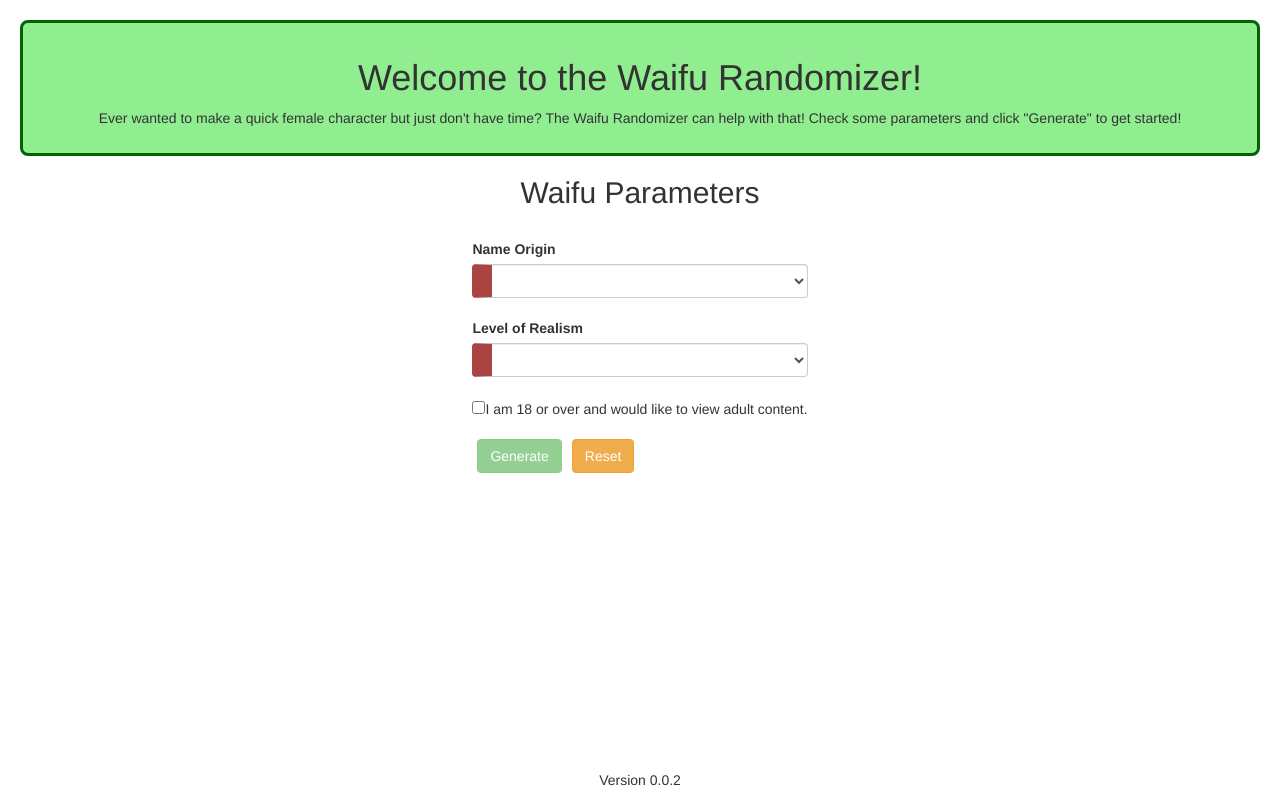
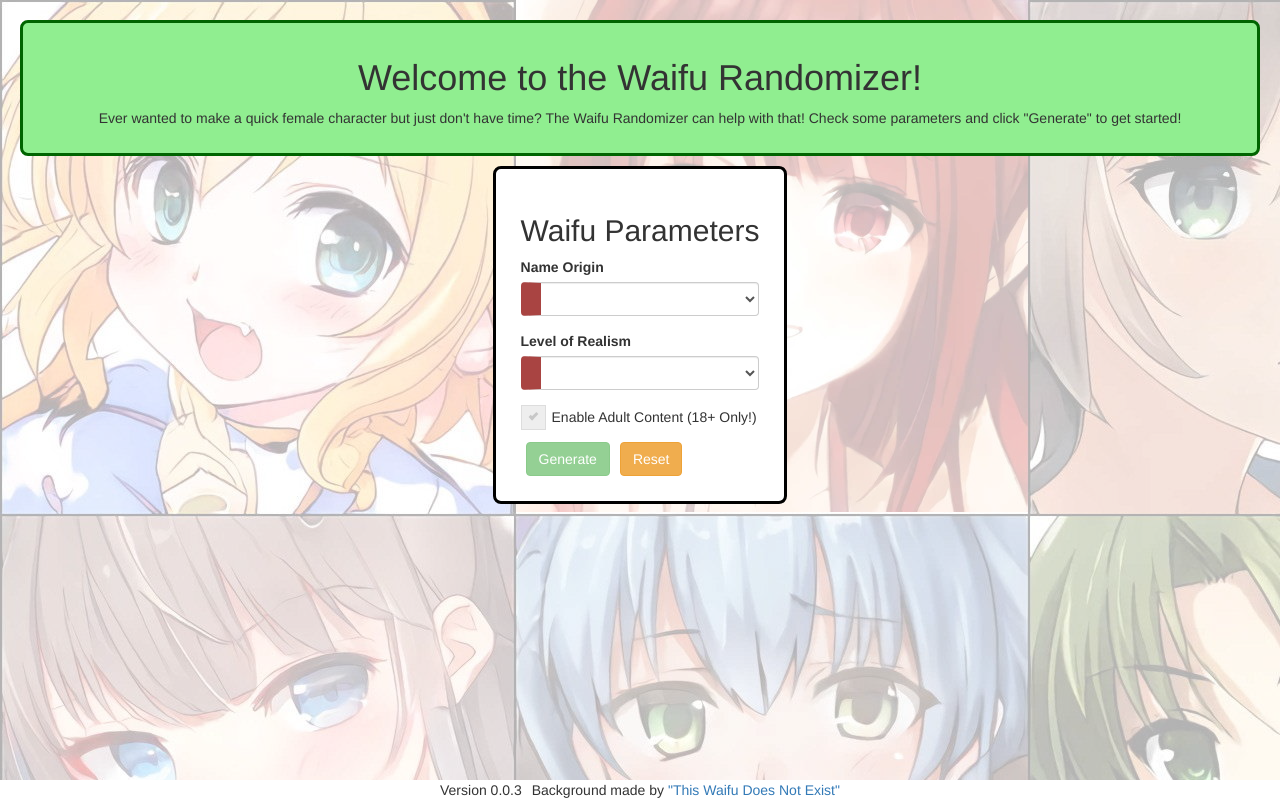
Before and after one commit to Amehynda/waifu-randomizer, an Angular app: page / in a window 1280 px wide. Built offline with nearby package versions, Linux system fonts and the light colour scheme.

Commit message:
New CSS updates, made better futanari function

```diff
--- a/src/app/app.component.html
+++ b/src/app/app.component.html
@@ -8,5 +8,6 @@
 </div>
 <router-outlet></router-outlet>
 <footer>
-  <p>Version {{ version }}</p>
+  <span>Version {{ version }}</span>
+  <span>Background made by <a href="https://www.thiswaifudoesnotexist.net/">"This Waifu Does Not Exist"</a></span>
 </footer>
--- a/src/app/app.component.ts
+++ b/src/app/app.component.ts
@@ -7,5 +7,5 @@ import { Component } from '@angular/core';
 })
 export class AppComponent {
   title = 'Waifu Randomizer';
-  version = '0.0.2';
+  version = '0.0.3';
 }
--- a/src/app/random-service.service.ts
+++ b/src/app/random-service.service.ts
@@ -66,7 +66,9 @@ export class RandomService {
     this.makeBody();
     this.makeBirthday();
     this.makeJob();
+    this.makePersonality();
     this.makeFeatures();
+    this.sizeRandomizer();
     this.displayWaifu = true;
     this.router.navigateByUrl('result');
   }
@@ -144,6 +146,20 @@ export class RandomService {
     }
   }
 
+  // Generate a personality
+  makePersonality() {
+    this.myWaifu.personality = this.personalityJSON.personalityTypes[Math.floor(Math.random() * (this.personalityJSON.personalityTypes.length))].personality;
+  }
+
+  // If the waifu is a futanari, randomize how big they are
+  sizeRandomizer() {
+    if (this.myWaifu.extras.includes('Futanari')) {
+      const size = Math.floor(Math.random() * (35 - 10) + 10);
+      this.myWaifu.extras[this.myWaifu.extras.indexOf('Futanari')] += ' ' + '(' + size + ' cm' + ')';
+    }
+    return;
+  }
+
   // Appends a series of features to the myWaifu object
   makeFeatures() {
     const extraArray = [];
@@ -179,8 +195,7 @@ export class RandomService {
       for (let i = 0; i < 3;) {
         const entryToBeAdded = this.otherFeaturesJSON.adultFeatures[Math.floor(Math.random() * (this.otherFeaturesJSON.adultFeatures.length))].feature;
         const checkIfDupe = extraArray.includes(entryToBeAdded);
-        const checkIfFutanari = extraArray.includes('futanari');
-        if (!checkIfDupe && !checkIfFutanari) {
+        if (!checkIfDupe) {
           extraArray.push(entryToBeAdded);
           i++;
         }
--- a/src/app/waifu-init/waifu-init.component.html
+++ b/src/app/waifu-init/waifu-init.component.html
@@ -1,6 +1,6 @@
 <div class="component-container">
-  <h2>Waifu Parameters</h2>
   <form (ngSubmit)="onSubmit()" id="waifuForm" #waifuForm="ngForm">
+    <h2>Waifu Parameters</h2>
     <div class="form-group component-child">
       <label for="name">Name Origin</label>
       <select placeholder="Choose..." class="form-control" id="name" #name="ngModel" name="name" [(ngModel)]="selectedNameRegion" required>
@@ -14,8 +14,11 @@
       </select>
     </div>
     <div class="form-group component-child">
-      <input type="checkbox" name="adultcontent" id="adult" #adult=ngModel [(ngModel)]="this.adultEnabled">
-      <span>I am 18 or over and would like to view adult content.</span>
+      <div class="check-container">
+        <input type="checkbox" name="adultcontent" id="adult" #adult="ngModel" [(ngModel)]="this.adultEnabled">
+        <label for="adult"></label>
+        <span class="checkbox-text">Enable Adult Content (18+ Only!)</span>
+      </div>
     </div>
     <div class="component-child">
       <button type="submit" class="input-btn btn btn-success" [disabled]="!waifuForm.form.valid">Generate</button>
--- a/src/app/waifu-init/waifu-init.component.ts
+++ b/src/app/waifu-init/waifu-init.component.ts
@@ -29,7 +29,7 @@ export class WaifuInitComponent implements OnInit {
       id: 1
     },
     {
-      label: 'Some Fantasy Elements',
+      label: 'Semi-Realistic',
       id: 2
     },
     {
--- a/src/app/waifu-output/waifu-output.component.html
+++ b/src/app/waifu-output/waifu-output.component.html
@@ -1,11 +1,12 @@
 <div class="component-container">
   <div *ngIf="display" class="component-child result-container">
-      <div class="body">
+      <div class="waifu-body result-child">
         <h2>{{ name }}</h2>
         <p><b>Age:</b> {{ age }}</p>
         <p><b>Birthday:</b> {{ birthday }}</p>
         <p *ngIf="species != 'Human';"><b>Species: </b>{{ species }}</p>
         <p><b>Occupation:</b> {{ occupation }}</p>
+        <p><b>Personality:</b> {{ personality }}</p>
         <p><b>Height:</b> {{ height }} cm</p>
         <p><b>Bust:</b> {{ bust }} cm</p>
         <p><b>Weight:</b> {{ weight }} kg</p>
@@ -14,17 +15,22 @@
         <p><b>Eye Color:</b> {{ eyeColor }}</p>
         <p><b>Skintone:</b> {{ skintone }}</p>
       </div>
-        <div class="details">
-          <h3>Details:</h3>
+      <div class="waifu-details result-child">
+        <h2>Details</h2>
         <div *ngFor="let detail of details">
-            <p>{{ detail }}</p>
+          <ul>
+            <li>{{ detail }}</li>
+          </ul>
+        </div>
+      </div>
+      <div class="button-container result-child">
+          <button class="btn btn-primary" (click)="newWaifu();">Make A New Waifu</button>
+      </div>
+  </div>
+  <div class="component-child no-waifu" *ngIf="!display">
+    <p>There's nothing here! Make a new waifu by clicking on the button below.</p>
+    <div class="button-container">
+        <button class="btn btn-primary" (click)="newWaifu();">New Waifu</button>
     </div>
   </div>
 </div>
-  <div class="component-child" *ngIf="!display">
-    <p>There's nothing here! Make a new waifu by clicking on the button below.</p>
-  </div>
-</div>
-<div class="button-container">
-    <button class="btn btn-primary" (click)="newWaifu();">New Waifu</button>
-</div>
--- a/src/app/waifu-output/waifu-output.component.ts
+++ b/src/app/waifu-output/waifu-output.component.ts
@@ -21,6 +21,7 @@ export class WaifuOutputComponent implements OnInit {
   bust = 80;
   weight = 65;
   details = [];
+  personality = null;
   hairColor = null;
   hairStyle = null;
   eyeColor = null;
@@ -32,6 +33,7 @@ export class WaifuOutputComponent implements OnInit {
     this.name = this.randomService.myWaifu.firstName + ' ' + this.randomService.myWaifu.lastName;
     this.age = this.randomService.myWaifu.age;
     this.occupation = this.randomService.myWaifu.occupation;
+    this.personality = this.randomService.myWaifu.personality;
     this.hairColor = this.randomService.myWaifu.haircolor;
     this.hairStyle = this.randomService.myWaifu.hairstyle;
     this.skintone = this.randomService.myWaifu.skintone;
--- a/src/assets/occupations.json
+++ b/src/assets/occupations.json
@@ -62,7 +62,19 @@
 			"occupation": "Porn Star"
 		},
 		{
-			"occupation": "Naturalist"
+			"occupation": "Nudist Colony Leader"
+		},
+    {
+			"occupation": "Therapist"
+		},
+		{
+			"occupation": "Office Worker"
+		},
+		{
+			"occupation": "Professional Gamer"
+		},
+		{
+			"occupation": "Web Designer"
 		},
 		{
 			"occupation": "Maid"
--- a/src/assets/otherFeatures.json
+++ b/src/assets/otherFeatures.json
@@ -71,7 +71,7 @@
 			"feature": "Looking at ways to upload her brain into a robot"
 		},
 		{
-			"feature": "White-hat hacker who steals from shady companies"
+			"feature": "Grey-hat hacker who steals from shady companies"
 		},
 		{
 			"feature": "Uses solar panels to stay off the electrical grid"
@@ -83,7 +83,7 @@
 			"feature": "Has an RFID chip embedded in her hand to unlock her front door"
 		},
 		{
-			"feature": "Has implants to help her use her computer"
+			"feature": "Has special electronic implants to help her use her computer"
 		}
 	],
 	"animeFeatures": [
@@ -101,6 +101,12 @@
 		},
 		{
 			"feature": "Is secretly a magical girl"
+		},
+		{
+			"feature": "Is being followed by a mysterious spirit"
+		},
+		{
+			"feature": "Has traveled from the future to obtain an obscure anime DVD"
 		}
 	],
 	"normalAdultFeatures": [
@@ -129,7 +135,7 @@
 			"feature": "Collects weird sex toys"
 		},
 		{
-			"feature": "Has really big nipples"
+			"feature": "Lactates"
 		},
 		{
 			"feature": "Has inverted nipples"
@@ -152,13 +158,10 @@
 			"feature": "Heavily pregnant"
 		},
 		{
-			"feature": "Average-sized futanari"
+			"feature": "Futanari"
 		},
 		{
-			"feature": "Small futanari"
-		},
-		{
-			"feature": "Well-endowed futanari"
+			"feature": "Futanari"
 		},
 		{
 			"feature": "Likes anal sex"
@@ -182,7 +185,7 @@
 			"feature": "Collects weird sex toys"
 		},
 		{
-			"feature": "Has really big nipples"
+			"feature": "Lactates"
 		},
 		{
 			"feature": "Has inverted nipples"
--- a/src/index.html
+++ b/src/index.html
@@ -9,6 +9,6 @@
   <link rel="icon" type="image/x-icon" href="favicon.ico">
 </head>
 <body>
-  <app-root>Loading...</app-root>
+  <app-root>Firing up the generators...</app-root>
 </body>
 </html>
--- a/src/styles.css
+++ b/src/styles.css
@@ -3,6 +3,18 @@
 
 body{
     margin: 20px;
+}
+body::after{
+    background-image: url("assets/waifuBG_opt.jpg");
+    background-repeat: repeat-y;
+    content: "";
+    opacity: 0.3;
+    top: 0;
+    left: 0;
+    bottom: 0;
+    right: 0;
+    position: fixed;
+    z-index: -1;
 }
 footer{
     position: fixed;
@@ -13,6 +25,18 @@ footer{
     text-align: center;
     background-color: white;
 }
+footer span {
+    margin-left: 5px;
+    margin-right: 5px;
+}
+form{
+    background-color: white;
+    border-radius: 8px;
+    border: 3px solid black;
+    padding: 25px;
+    margin: 10px;
+}
+
 .input-btn{
     margin-left: 5px;
     margin-right: 5px;
@@ -36,7 +60,7 @@ footer{
     display: flex;
     align-items: center;
     justify-content: center;
-    margin-bottom: 80px;
+    margin: 20px;
 }
 .component-container{
     display: flex;
@@ -44,23 +68,79 @@ footer{
     flex-wrap: wrap;
     justify-content: center;
     align-items: center;
+    margin-bottom: 30px;
 }
-.component-child{
+.result-child{
+    flex: 1 0 45%;
     margin: auto;
     margin-top: 20px;
     margin-bottom: 20px;
 }
-
+.no-waifu{
+    flex-direction: row;
+    flex-wrap: wrap;
+    justify-content: center;
+    align-items: center;
+    background-color: white;
+    border-radius: 8px;
+    border: 3px solid black;
+    padding: 10px;
+    margin: 10px;
+}
 .result-container{
     display: flex;
     flex-direction: row;
     flex-wrap: wrap;
     justify-content: center;
-    align-items: center;
+    background-color: white;
+    border-radius: 8px;
+    border: 3px solid black;
+    padding: 25px;
+    margin: 10px;
 }
-.body{
-    margin: 20px;
+.waifu-body{
+    margin: 10px;
 }
-.details{
-    margin: 20px;
+.waifu-details{
+    margin: 10px;
 }
+input[type=checkbox] {
+    visibility: hidden;
+    margin-right: 6px;
+}
+.check-container {
+    position: relative;
+}
+.check-container label {
+    cursor: pointer;
+    position: absolute;
+    width: 25px;
+    height: 25px;
+    top: 0;
+    left: 0;
+    background: #eee;
+    border:1px solid #ddd;
+}
+.check-container label:after {
+    opacity: 0.2;
+    content: '';
+    position: absolute;
+    width: 9px;
+    height: 5px;
+    background: transparent;
+    top: 7px;
+    left: 7px;
+    border: 3px solid #333;
+    border-top: none;
+    border-right: none;
+    transform: rotate(-45deg);
+}
+.check-container label:hover::after {
+    opacity: 0.5;
+}
+.check-container input[type=checkbox]:checked + label:after {
+    opacity: 1;
+}
+.checkbox-text{
+    padding-left: 12px;
+}
```
Also changed, not shown: src/assets/waifuBG_opt.jpg (added), 8 other files (tests, documents, lock files or other folders). Lines whose indentation alone changed are shown as unchanged.
